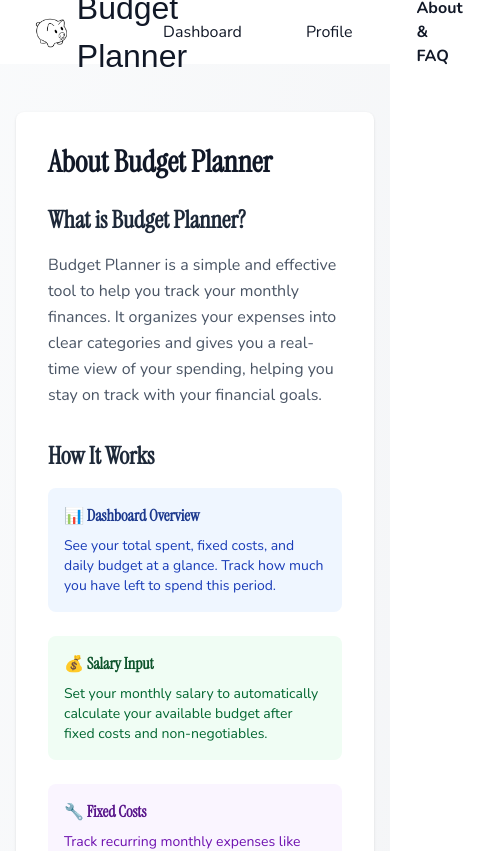
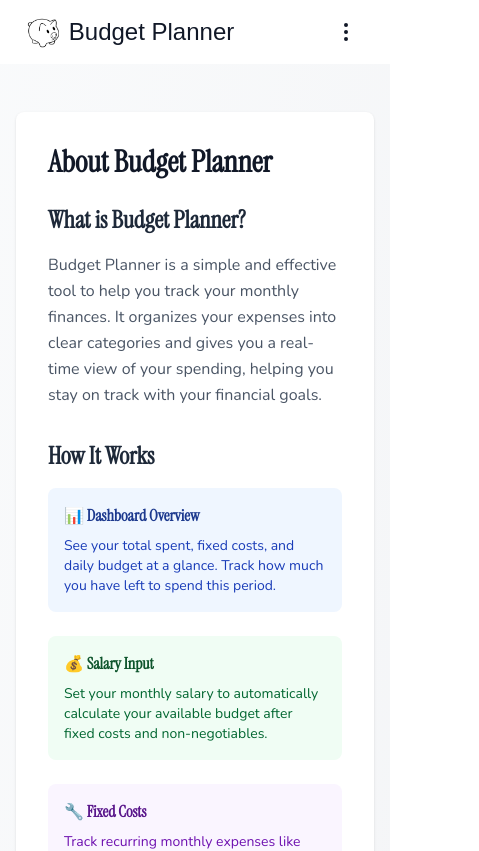
Before and after one commit to sofiaborovskaia/budget-planner, a Next.js app: page /about in a window 390 px wide. Shown: the top 851 px of the page, 479 px wide, since content can reach past the window. Built offline with nearby package versions, Linux system fonts and the light colour scheme; a web font is replaced by a local one.

Commit message:
feat: add mobile menu

```diff
--- a/app/components/TopNavigation.module.css
+++ b/app/components/TopNavigation.module.css
@@ -3,20 +3,6 @@
   top: 0;
   z-index: 50;
   transition: all 0.4s ease;
-
-  .container {
-    height: 4rem;
-    max-width: 80rem;
-    margin-inline: auto;
-    padding-inline: 2rem;
-    background-color: rgba(255, 255, 255, 0.563);
-
-    display: flex;
-    justify-content: space-between;
-    align-items: center;
-
-    border-radius: 15px;
-  }
 
   /* When scrolled */
   &[data-scrolled="true"] {
@@ -29,6 +15,10 @@
 
     .logo {
       font-size: 1.5rem;
+
+      @media (max-width: 767px) {
+        font-size: 1.2rem;
+      }
     }
 
     .logoIcon {
@@ -36,6 +26,21 @@
       height: 30px;
     }
   }
+}
+
+.container {
+  position: relative;
+  height: 4rem;
+  max-width: 80rem;
+  margin-inline: auto;
+  padding-inline: 1.5rem;
+  background-color: rgba(255, 255, 255, 0.563);
+
+  display: flex;
+  justify-content: space-between;
+  align-items: center;
+
+  border-radius: 15px;
 }
 
 .logo {
@@ -49,12 +54,22 @@
   * {
     transition: all 0.2s ease-in-out 0.6s;
   }
+
+  @media (max-width: 767px) {
+    font-size: 1.5rem;
+  }
 }
 
 .logoIcon {
   width: 40px;
   height: 40px;
   object-fit: contain;
+}
+
+.navLinks {
+  display: flex;
+  align-items: center;
+  gap: 2rem;
 }
 
 .navLink {
@@ -65,3 +80,52 @@
   font-weight: 700;
   color: var(--grey-900);
 }
+
+.mobileMenuButton {
+  display: block;
+  padding: 0.5rem;
+  background: none;
+  border: none;
+  cursor: pointer;
+  color: var(--grey-900);
+}
+
+.mobileMenu {
+  position: absolute;
+  top: 100%;
+  right: 2rem;
+  margin-top: 0.5rem;
+  background: white;
+  border: 1px solid black;
+  border-radius: 8px;
+  padding: 0.5rem;
+  box-shadow: 0 4px 6px rgba(0, 0, 0, 0.1);
+  min-width: 150px;
+}
+
+.mobileMenuItem {
+  display: block;
+  padding: 0.75rem 1rem;
+  color: var(--grey-900);
+  text-decoration: none;
+  border-radius: 4px;
+  transition: background-color 0.2s;
+}
+
+.mobileMenuItem:hover {
+  background-color: var(--off-white);
+}
+
+@media (min-width: 768px) {
+  .mobileMenuButton {
+    display: none;
+  }
+
+  .mobileMenu {
+    display: none;
+  }
+
+  .container {
+    padding-inline: 2rem;
+  }
+}
--- a/app/components/TopNavigation.tsx
+++ b/app/components/TopNavigation.tsx
@@ -16,7 +16,7 @@ function NavLink({ href, children, isActive }: NavLinkProps) {
   return (
     <Link
       href={href}
-      className={`${styles.navLink} ${isActive && styles.active}`}
+      className={`${styles.navLink} ${isActive && styles.active} hideOnMobile`}
     >
       {children}
     </Link>
@@ -26,6 +26,7 @@ function NavLink({ href, children, isActive }: NavLinkProps) {
 export function TopNavigation() {
   const pathname = usePathname();
   const [isScrolled, setIsScrolled] = useState(false);
+  const [isMobileMenuOpen, setIsMobileMenuOpen] = useState(false);
 
   useEffect(() => {
     const handleScroll = () => {
@@ -52,7 +53,7 @@ export function TopNavigation() {
         </Link>
 
         {/* Navigation Links */}
-        <div className="flex items-center space-x-8">
+        <div className={styles.navLinks}>
           <NavLink
             href="/"
             isActive={pathname === "/" || pathname.includes("/period/")}
@@ -67,7 +68,47 @@ export function TopNavigation() {
           <NavLink href="/about" isActive={pathname === "/about"}>
             About & FAQ
           </NavLink>
+
+          {/* Mobile Menu Button */}
+          <button
+            className={styles.mobileMenuButton}
+            onClick={() => setIsMobileMenuOpen(!isMobileMenuOpen)}
+            aria-label="Toggle mobile menu"
+          >
+            <svg
+              width="24"
+              height="24"
+              viewBox="0 0 24 24"
+              fill="none"
+              stroke="currentColor"
+              strokeWidth="2"
+            >
+              <circle cx="12" cy="5" r="1" fill="currentColor" />
+              <circle cx="12" cy="12" r="1" fill="currentColor" />
+              <circle cx="12" cy="19" r="1" fill="currentColor" />
+            </svg>
+          </button>
         </div>
+
+        {/* Mobile Menu Dropdown */}
+        {isMobileMenuOpen && (
+          <div className={styles.mobileMenu}>
+            <Link
+              href="/profile"
+              className={styles.mobileMenuItem}
+              onClick={() => setIsMobileMenuOpen(false)}
+            >
+              Profile
+            </Link>
+            <Link
+              href="/about"
+              className={styles.mobileMenuItem}
+              onClick={() => setIsMobileMenuOpen(false)}
+            >
+              About & FAQ
+            </Link>
+          </div>
+        )}
       </div>
     </nav>
   );
--- /dev/null
+++ b/app/components/icons/ThreeDotsIcon.tsx
@@ -0,0 +1,16 @@
+export function ThreeDotsIcon() {
+  return (
+    <svg
+      width="24"
+      height="24"
+      viewBox="0 0 24 24"
+      fill="none"
+      stroke="currentColor"
+      strokeWidth="2"
+    >
+      <circle cx="12" cy="5" r="1" fill="currentColor" />
+      <circle cx="12" cy="12" r="1" fill="currentColor" />
+      <circle cx="12" cy="19" r="1" fill="currentColor" />
+    </svg>
+  );
+}
--- a/app/globals.css
+++ b/app/globals.css
@@ -25,3 +25,14 @@ h6 {
     var(--font-instrument-serif), Georgia, Times, "Times New Roman", serif;
   font-weight: 700;
 }
+
+/* Utility classes */
+.hideOnMobile {
+  display: none !important;
+}
+
+@media (min-width: 768px) {
+  .hideOnMobile {
+    display: block !important;
+  }
+}
```
